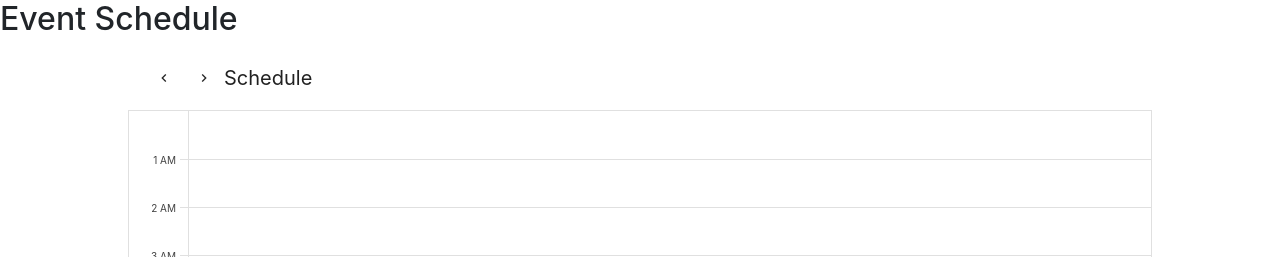
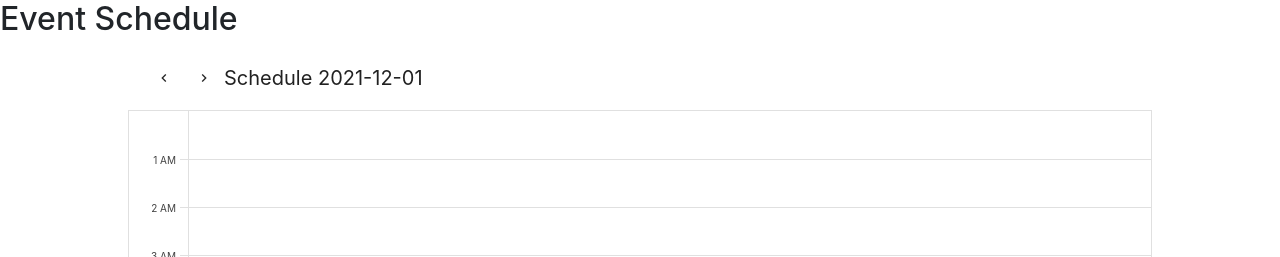
Before and after one commit to MrPicklePinosaur/PinoHacks-Frontend, a Vue app: page / in a window 1280 px wide. Shown: the part 341-598 px from the top of the page. Built offline with nearby package versions, Linux system fonts and the light colour scheme; no server answers.

Commit message:
messing with menu

```diff
--- a/src/components/Schedule.vue
+++ b/src/components/Schedule.vue
@@ -30,34 +30,31 @@
         v-model="focus"
         :hideHeader="true"
         :events="events"
-      >
-
-      </v-calendar>
+        @click:event="showEvent"
+        @change="populateEvents"
+      ></v-calendar>
+      <v-menu>
+      </v-menu>
     </v-sheet></v-col></v-row>
   </div>
 </template>
 
 <script>
+import { getAllEvents } from '../services/api.services'
+
 export default {
   name: 'Schedule',
 
   data () {
     return {
-      focus: '',
-      events: [
-        {
-          name: 'peeing',
-          start: new Date(1615865271),
-          end: new Date(1615865471)
-        }
-      ]
+      focus: '2021-12-01',
+      events: [],
+      selectedOpen: false,
+      selectedElement: null
     }
   },
 
   methods: {
-    populateEvents () {
-
-    },
 
     prevDay () {
       this.$refs.calendar.prev()
@@ -65,9 +62,32 @@ export default {
 
     nextDay () {
       this.$refs.calendar.next()
+    },
+
+    showEvent ({ nativeEvent, event }) {
+    },
+
+    populateEvents (data) {
+      getAllEvents()
+        .then(data => {
+          const newEvents = data.data.events.map(event => {
+            return {
+              name: event.name,
+              start: new Date(event.start_time),
+              end: new Date(event.end_time),
+              timed: 1
+            }
+          })
+          this.events = newEvents
+        })
     }
 
+  },
+
+  mounted () {
+    this.$refs.calendar.checkChange()
   }
+
 }
 </script>
 
```
